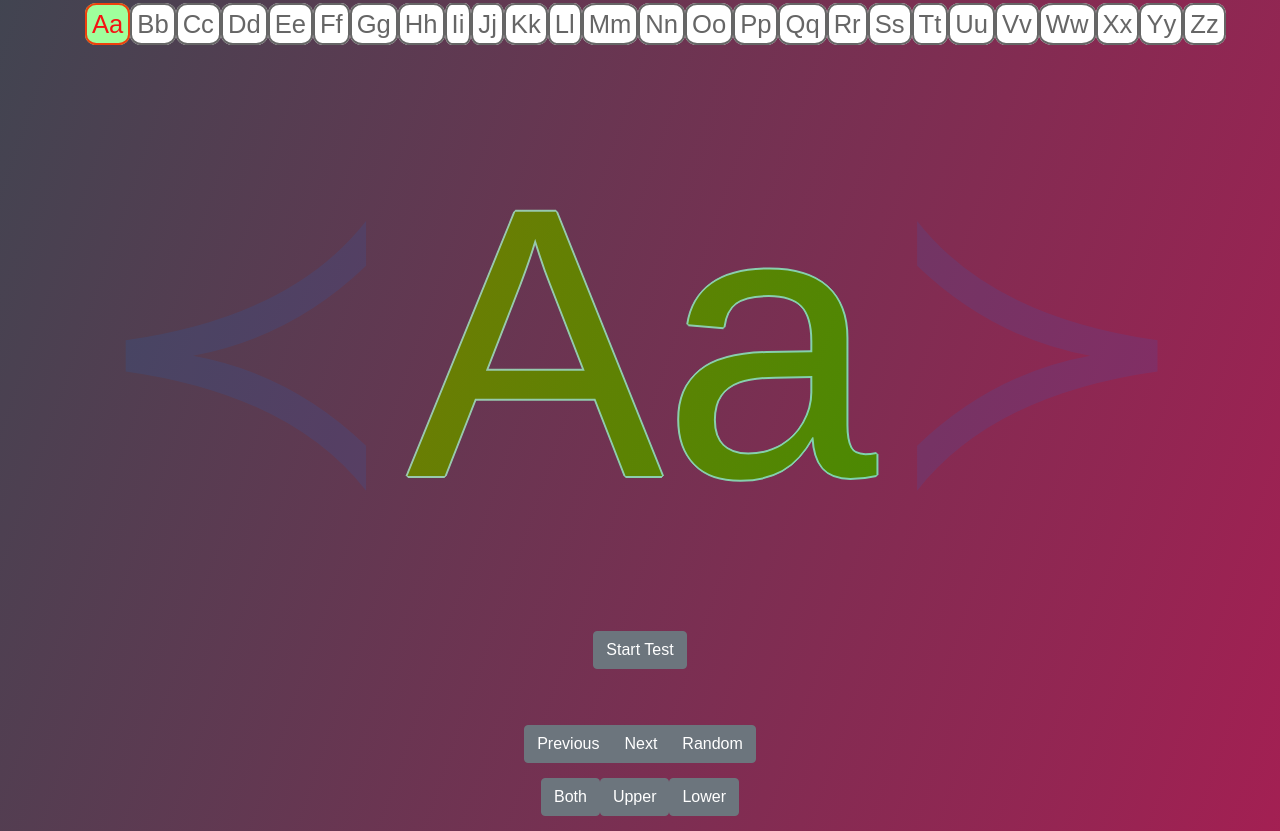
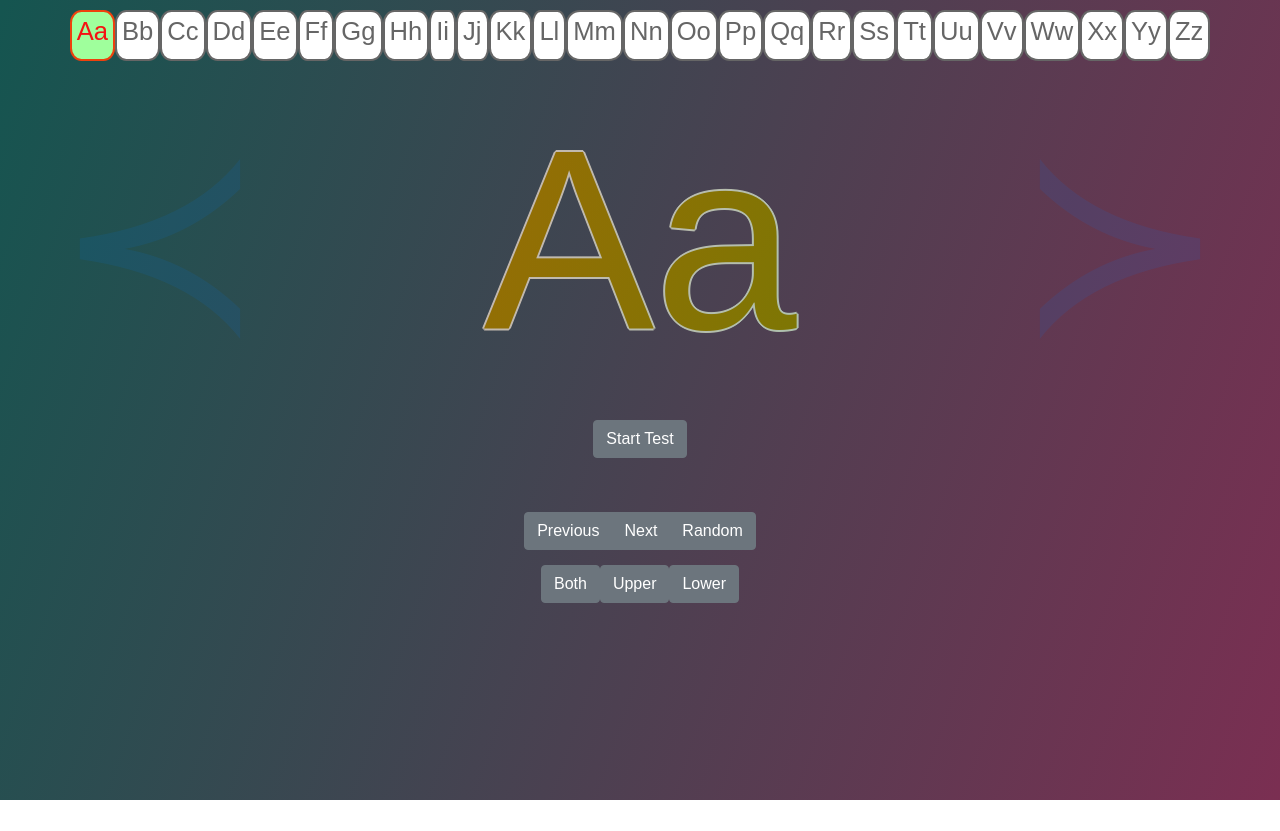
Before and after one commit to bogutskii/alphabet_for_kids, a React (Create React App) app: page / in a window 1280 px wide. After the commit the page ends 800 px from the top, so only its background shows below. Built offline with nearby package versions, Linux system fonts and the light colour scheme.

Commit message:
-ref up line alp

```diff
--- a/src/Alphabet.js
+++ b/src/Alphabet.js
@@ -73,11 +73,12 @@ const Alphabet = (props) => {
     setAbc([...abc].sort(() => 0.5 - Math.random()));
   };
 
-  const Correct = () => {
+  const correct = () => {
     skipWrongCorrect();
     setResults({
       ...results,
-      correct: results.correct + 1
+      correct: results.correct + 1,
+      corList: [...results.corList, abc[count]]
     });
   };
   const wrong = () => {
@@ -138,7 +139,7 @@ const Alphabet = (props) => {
   };
 
   return (
-      <div className="container">
+      <>
 
         {!formCheck ? (
             <div>
@@ -181,7 +182,7 @@ const Alphabet = (props) => {
               <br />
               {hide ? (
                   <div>
-                    <button className="btn btn-secondary" onClick={Correct}>
+                    <button className="btn btn-secondary" onClick={correct}>
                       Correct
                     </button>
 
@@ -261,7 +262,7 @@ const Alphabet = (props) => {
               )}
             </div>
         )}
-      </div>
+      </>
   );
 };
 export default Alphabet;
--- /dev/null
+++ b/src/Comonents/Accordion.js
@@ -0,0 +1,20 @@
+import React from "react";
+import "./accordion.css";
+
+const Accordion = ({ title, children }) => {
+    const [isOpen, setOpen] = React.useState(false);
+    return (
+        <div className="accordion-wrapper">
+            <div
+                className={`accordion-title ${isOpen ? "open" : ""}`}
+                onClick={() => setOpen(!isOpen)}
+            >
+                {title}
+            </div>
+            <div className={`accordion-item ${!isOpen ? "collapsed" : ""}`}>
+                <div className="accordion-content">{children}</div>
+            </div>
+        </div>
+    );
+};
+export default Accordion;
--- a/src/Comonents/Stats.js
+++ b/src/Comonents/Stats.js
@@ -1,42 +1,19 @@
 import React from "react";
 import "../styles.css";
-
+import Accordion from "./Accordion"
 
 
 export default function Stats (props){
-    return  <div>
-        <h1>Your score!</h1>
-        <div>
-            <h3>Correct:{props.results.correct} </h3>
-        </div>
+        return (
+            <div>
+                <h1>Your score!</h1>
+                <Accordion title={"Correct: "+ props.results.correct}
+                           children={props.results.corList.join(', ')}/>
+                <Accordion title={"Wrong: " + props.results.incorrect}
+                           children={props.results.incList.join(', ')}/>
+                <Accordion title={"Skipped: " + props.results.pasS}
+                           children={props.results.pasList.join(', ')}/>
 
-        <div>
-            <h3>
-                Wrong: {props.results.incorrect}&nbsp;&nbsp;&nbsp;
-                {props.results.incList.length > 0 ? (
-                    <select>
-                        {props.results.incList.map((el) => (
-                            <option>{el}</option>
-                        ))}
-                    </select>
-                ) : ""}
-            </h3>
-        </div>
-
-        <div>
-            <h3>
-                Skipped:{props.results.pasS} &nbsp;&nbsp;&nbsp;
-                {props.results.pasList.length > 0 ? (
-                    <select>
-                        {props.results.pasList.map((el) => (
-                            <option>{el}</option>
-                        ))}
-                    </select>
-                ) : ""}
-            </h3>
-        </div>
-        <button onClick={props.goBack} className="btn btn-secondary">
-            Go back
-        </button>
-    </div>
-};
+            </div>
+        );
+    };
--- a/src/Comonents/UpperLineAlph.js
+++ b/src/Comonents/UpperLineAlph.js
@@ -1,11 +1,11 @@
 import React from "react";
-import "../styles.css";
+import "./upperLineAlph.css";
 
 
 
 export default function UpperLineAlph (props){
-return <div>
-        <p className="all-alph">
+return <div className='center-div'>
+        <div className="all-alph">
             {props.abc.map((letter, i) =>
                 i === props.count ? (
                     <span className="selected" key={i}>
@@ -17,7 +17,7 @@ return <div>
                     </span>
                 )
             )}
-        </p>
+        </div>
     </div>
 
 }
--- /dev/null
+++ b/src/Comonents/accordion.css
@@ -0,0 +1,72 @@
+body {
+    font-family: -apple-system, BlinkMacSystemFont, "Segoe UI", Roboto, Helvetica,
+    Arial, sans-serif;
+    line-height: 1.4;
+    padding-top: 10px;
+}
+
+.wrapper {
+    width: 600px;
+    margin: 0 auto;
+
+}
+
+.accordion-wrapper {
+& + * {
+
+      margin-top: 0.5em;
+  }
+}
+
+.accordion-item {
+
+    overflow: hidden;
+    transition: max-height 0.3s cubic-bezier(1, 0, 1, 0);
+    height: auto;
+    max-height: 9999px;
+}
+
+.accordion-item.collapsed {
+    max-height: 0;
+    transition: max-height 0.35s cubic-bezier(0, 1, 0, 1);
+}
+
+.accordion-title {
+    font-weight: 600;
+    cursor: pointer;
+    color: white;
+
+    padding: 0.5em 1.5em;
+    border: solid 0.5px #ccc;
+    border-radius: 1.5em;
+    display: flex;
+    justify-content: space-between;
+    align-items: center;
+
+&::after {
+     content: "";
+     width: 0;
+     height: 0;
+     border-left: 5px solid transparent;
+     border-right: 5px solid transparent;
+     border-top: 5px solid currentColor;
+ }
+
+&:hover,
+&.open {
+     color: black;
+ }
+
+&.open {
+&::after {
+     content: "";
+     border-top: 0;
+     border-bottom: 5px solid;
+ }
+}
+}
+
+.accordion-content {
+    padding: 1em 1.5em;
+    color: white;
+}
--- /dev/null
+++ b/src/Comonents/upperLineAlph.css
@@ -0,0 +1,30 @@
+
+
+.all-alph {
+    display: flex;
+    flex-flow: row wrap;
+    align-content: space-between;
+    justify-content: center;
+    text-align: center;
+}
+
+.letterCircle {
+    border-radius: 25%;
+    height: 4vw;
+    padding: 5px;
+    background: #fff;
+    border: 2px solid #666;
+    color: #666;
+    text-align: center;
+    font: 2vw Arial, sans-serif;
+}
+
+.selected {
+    border-radius: 25%;
+    padding: 5px;
+    background: rgb(159, 255, 156);
+    border: 2px solid rgb(238, 65, 13);
+    color: rgb(245, 19, 19);
+    text-align: center;
+    font: 2vw Arial, sans-serif;
+}
--- a/src/alphabet-style.css
+++ b/src/alphabet-style.css
@@ -9,14 +9,14 @@
 
 .wrap-child-active-50 {
   flex-basis: 50%;
-  font-size: 30vw;
+  font-size: 20vw;
   mix-blend-mode: difference;
   text-shadow: 2px 0 0 #fff, -2px 0 0 #fff, 0 2px 0 #fff, 0 -2px 0 #fff,
   1px 1px #fff, -1px -1px 0 #fff, 1px -1px 0 #fff, -1px 1px 0 #fff;
 }
 .wrap-child-active-25 {
   flex-basis: 25%;
-  font-size: 30vw;
+  font-size: 20vw;
   opacity: 0.1;
   text-decoration: none !important;
 }
@@ -25,35 +25,7 @@
   cursor: pointer;
 }
 
-.all-alph {
-  width: 100%;
-  height: 100%;
-  font-size: 10px;
-  text-align: center;
-  line-height: 25%;
-}
 
-.letterCircle {
-  border-radius: 25%;
-  height: 4vw;
-  padding: 5px;
-  background: #fff;
-  border: 2px solid #666;
-  color: #666;
-  text-align: center;
-  font: 2vw Arial, sans-serif;
-}
-
-.selected {
-  border-radius: 25%;
-  height: 8vw;
-  padding: 5px;
-  background: rgb(159, 255, 156);
-  border: 2px solid rgb(238, 65, 13);
-  color: rgb(245, 19, 19);
-  text-align: center;
-  font: 2vw Arial, sans-serif;
-}
 
 .lower-upper-both {
   margin: 15px;
--- a/src/styles.css
+++ b/src/styles.css
@@ -58,6 +58,8 @@ body {
     background-position: 0% 52%;
   }
 }
-.container{
-    padding-top: 10px
+
+
+.center-div{
+    margin: 0 auto;
 }
```
